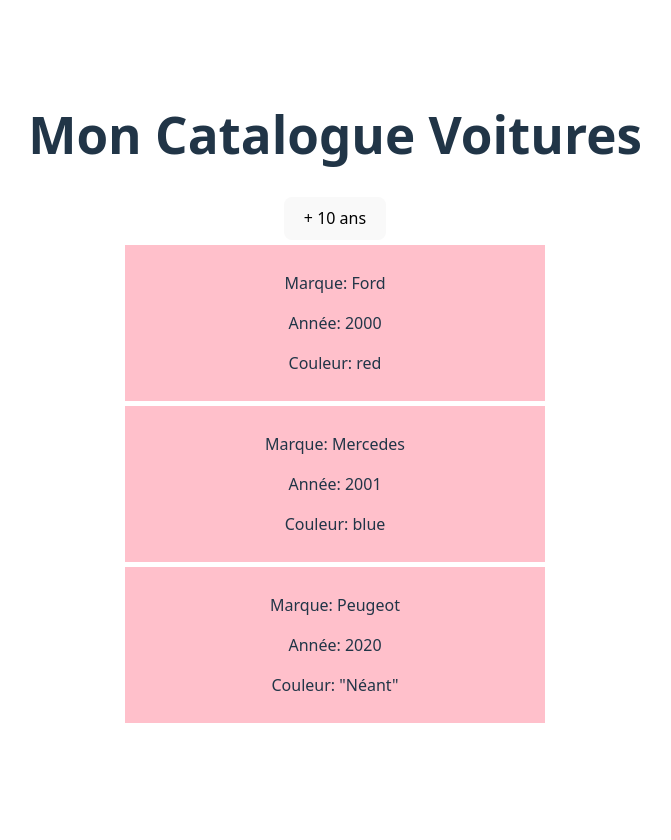
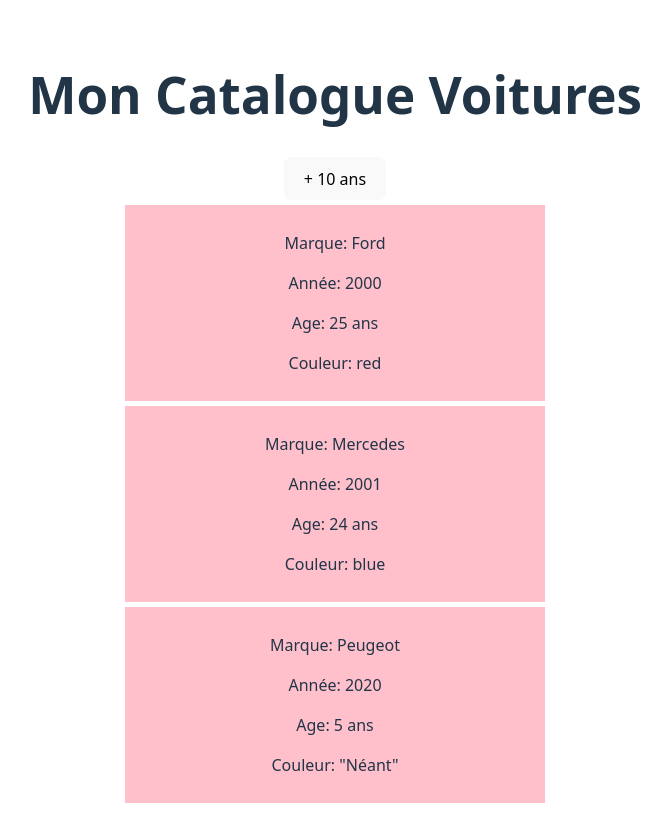
Before and after one commit to Julen37/coursREACT, a React (Vite) app in the folder my-app/: page / in a window 1280 px wide. Shown: the whole page, without its empty margins (305-976 px from the left). Before the commit the page ends 800 px from the top, so only its background shows below. Built offline with nearby package versions, Linux system fonts and the light colour scheme.

Commit message:
ajout age avec function getAge

```diff
--- a/my-app/src/components/Cars.jsx
+++ b/my-app/src/components/Cars.jsx
@@ -1,4 +1,4 @@
-const Car = ({color, children, year}) => {
+const Car = ({color, children, year, age}) => {
 
     const colorInfo = color ? <p>Couleur: {color}</p> : <p>Couleur: "Néant"</p>;
 
@@ -7,6 +7,7 @@
             <div style={ {backgroundColor: 'pink', width: '400px', padding: '10px', margin: '5px auto'} }>
                 <p>Marque: { children }</p>
                 <p>Année: { year }</p>
+                <p>Age: { age }</p>
                 {colorInfo}
             </div>
         )
--- a/my-app/src/components/MyCars.jsx
+++ b/my-app/src/components/MyCars.jsx
@@ -71,8 +71,9 @@
                             <div key={index}>
                                 <Car
                                     year={year}
+                                    age={this.getAge(year)}
                                     color={color}
-                                    >
+                                >
                                     {name}
                                 </Car>
                             </div>
```
